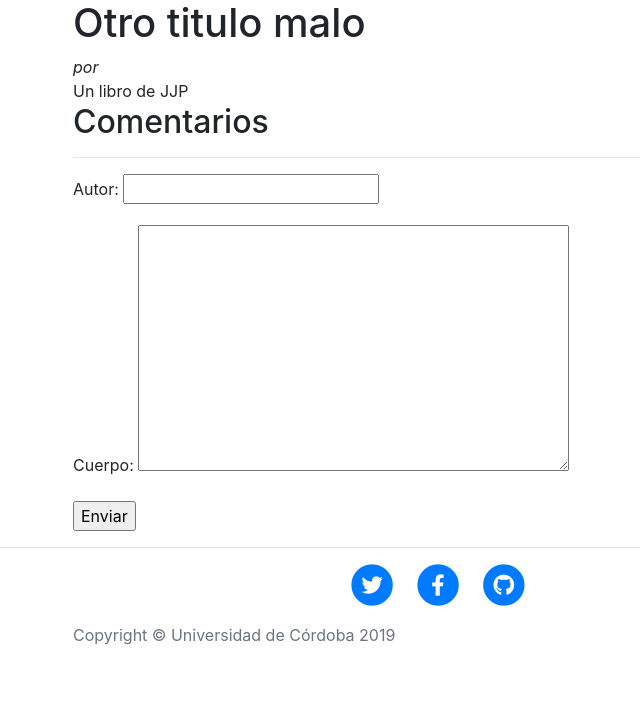
After one commit to popoff1998/CursoDjango, a Django app: a page that uses blog/templates/blog.html in a window 1280 px wide. The commit adds this page. Shown: the part 81-800 px from the top of the page, without its empty margins (202-842 px from the left). Run offline with Django 3.2, Linux system fonts and the light colour scheme; data comes from the database, SQL or seed files in the repository; data that the repository does not hold is empty; some libraries are stand-ins or nearby versions.

Commit message:
faltan cosas

```diff
--- /dev/null
+++ b/blog/articulos/forms.py
@@ -0,0 +1,8 @@
+from django import forms
+from .models import Comentario
+
+
+class ComentarioForm(forms.ModelForm):
+    class Meta:
+        model = Comentario
+        fields = ['autor', 'cuerpo']
--- a/blog/articulos/templates/detail.html
+++ b/blog/articulos/templates/detail.html
@@ -1,3 +1,20 @@
-<h1>
-{{ id }}
-</h1>
+{% extends 'blog.html' %}
+
+{% block contenido %}
+    <h1>{{ articulo.titulo }}</h1> <i>por {{ articulo.autor.get_full_name }}</i>
+    <br>
+    {{ articulo.cuerpo|safe }}
+    <h2>Comentarios</h2>
+    {% for comentario in articulo.comentario_set.all %}
+        <b>Enviado por: {{ comentario.autor }}</b>
+        <br>
+        {{ comentario.cuerpo }}
+        <br>
+    {% endfor %}
+    <hr>
+    <form action="{% url 'detalle' articulo.slug %}" method="post">
+        {% csrf_token %}
+        {{ form.as_p}}
+        <input type="submit" value="Enviar">
+    </form>
+{% endblock contenido %}
--- a/blog/articulos/urls.py
+++ b/blog/articulos/urls.py
@@ -3,5 +3,7 @@ from django.urls import path
 from . import views
 
 urlpatterns = [
-    path('detalle/<slug:slug>', views.DetailView.as_view(), name='detalle')
+    path('detalle/<slug:slug>/', views.DetailView.as_view(), name='detalle'),
+    path('autores/', views.AutoresView.as_view(), name='autores'),
+    path('autor/<str:username>/', views.DetailAutorView.as_view(), name='autor'),
 ]
--- a/blog/articulos/views.py
+++ b/blog/articulos/views.py
@@ -1,13 +1,21 @@
-from django.shortcuts import render
+from django.shortcuts import render, reverse
 
-# Create your views here.
-from django.http import HttpResponse
+from django.contrib.auth.models import User
+from django.http import HttpResponse, HttpResponseRedirect
 from django.views import View
+from rest_framework import generics
+
+from .models import Articulo, Comentario
+from .forms import ComentarioForm
+from .serializers import ArticuloSerializer, ComentarioSerializer
 
 
 class IndexView(View):
+    template_name = 'index.html'
+
     def get(self, request):
-        return HttpResponse('result')
+        articulos = Articulo.objects.all()
+        return render(request, self.template_name, {'articulos': articulos})
 
     def post(self, request):
         # <view logic>
@@ -18,4 +26,62 @@ class DetailView(View):
     template_name = 'detail.html'
 
     def get(self, request, slug):
-        return render(request, self.template_name, {'id': slug})
+        articulo = Articulo.objects.get(slug=slug)
+        form = ComentarioForm()
+        context = {'articulo': articulo, 'form': form}
+        return render(request, self.template_name, context)
+
+    def post(self, request, slug):
+        articulo = Articulo.objects.get(slug=slug)
+        comentario = Comentario(articulo=articulo)
+        form = ComentarioForm(request.POST, instance=comentario)
+        if form.is_valid:
+            form.save()
+            form = ComentarioForm()
+        return HttpResponseRedirect(reverse('detalle', args=(articulo.slug,)))
+
+
+class AutoresView(View):
+    template_name = 'autores.html'
+
+    def get(self, request):
+        autores = User.objects.filter(articulo__isnull=False)
+        return render(request, self.template_name, {'autores': autores})
+
+
+class DetailAutorView(View):
+    template_name = 'detail_autor.html'
+
+    def get(self, request, username):
+        autor = User.objects.get(username=username)
+        return render(request, self.template_name, {'autor': autor})
+
+
+class ListaArticulosView(generics.ListCreateAPIView):
+    model = Articulo
+    serializer_class = ArticuloSerializer
+
+    def get_queryset(self):
+        queryset = Articulo.objects.all()
+        id = self.request.query_params.get('id')
+        slug = self.request.query_params.get('slug')
+        if id:
+            queryset = queryset.filter(id=id)
+        elif slug:
+            queryset = queryset.filter(slug__icontains=slug)
+        return queryset
+
+
+class ListaComentariosView(generics.ListCreateAPIView):
+    model = Comentario
+    serializer_class = ComentarioSerializer
+
+    def get_queryset(self):
+        queryset = Comentario.objects.all()
+        autor = self.request.query_params.get('autor')
+        cuerpo = self.request.query_params.get('cuerpo')
+        if autor:
+            queryset = queryset.filter(autor__icontains=autor)
+        elif cuerpo:
+            queryset = queryset.filter(cuerpo__icontains=cuerpo)
+        return queryset
--- /dev/null
+++ b/blog/templates/blog.html
@@ -0,0 +1,127 @@
+{% load static %}
+<!DOCTYPE html>
+<html lang="es">
+        <head>
+                <meta charset="utf-8">
+                <meta name="viewport" content="width=device-width, initial-scale=1, shrink-to-fit=no">
+                <title>Nuestro blog personal</title>
+
+                <!-- Bootstrap core CSS -->
+                <link href="{% static 'blog/vendor/bootstrap/css/bootstrap.min.css' %}" rel="stylesheet">
+
+                <!-- Custom fonts for this template -->
+                <link href="{% static 'blog/vendor/fontawesome-free/css/all.min.css' %}" rel="stylesheet" type="text/css">
+                <link href='https://fonts.googleapis.com/css?family=Lora:400,700,400italic,700italic' rel='stylesheet' type='text/css'>
+                <link href='https://fonts.googleapis.com/css?family=Open+Sans:300italic,400italic,600italic,700italic,800italic,400,300,600,700,800' rel='stylesheet' type='text/css'>
+
+                <!-- Custom styles for this template -->
+                <link href="{% static 'blog/css/clean-blog.min.css' %}" rel="stylesheet">
+            </head>
+<body>
+    <nav class="navbar navbar-expand-lg navbar-light fixed-top" id="mainNav">
+        <div class="container">
+            <a class="navbar-brand" href="http://127.0.0.1:8000/">Nuestro blog personal</a>
+            <button class="navbar-toggler navbar-toggler-right" type="button" data-toggle="collapse" data-target="#navbarResponsive" aria-controls="navbarResponsive" aria-expanded="false" aria-label="Toggle navigation">
+                Menú
+                <i class="fas fa-bars"></i>
+            </button>
+            <div class="collapse navbar-collapse" id="navbarResponsive">
+                <ul class="navbar-nav ml-auto">
+                    <li class="nav-item">
+                        <a class="nav-link" href="http://127.0.0.1:8000/">Inicio</a>
+                    </li>
+                    <li class="nav-item">
+                        <a class="nav-link" href="http://127.0.0.1:8000/articulos/autores/">Sobre los autores</a>
+                    </li>
+                    <li class="nav-item">
+                        <a class="nav-link" href="http://127.0.0.1:8000/contacto/">Contacto</a>
+                    </li>
+                </ul>
+            </div>
+        </div>
+    </nav>
+
+    <header class="masthead" style="background-image: url('/static/blog/img/home-bg.jpg')">
+
+        <div class="overlay"></div>
+        <div class="container">
+            <div class="row">
+                <div class="col-lg-8 col-md-10 mx-auto">
+
+                    <div class="site-heading">
+
+                        <h1>
+
+    Nuestro blog personal
+
+                        </h1>
+                        <span class="subheading">
+
+    Aquí encontrarás artículos de varios autores ¡seguro que te encantarán!
+
+                        </span>
+
+
+                    </div>
+                </div>
+            </div>
+        </div>
+    </header>
+
+
+    <div class="container">
+        <div class="row">
+            <div class="col-lg-8 col-md-10 mx-auto">
+                {% block contenido %}
+                    Esto se mostrará si no hay contenido
+                {% endblock contenido %}
+            </div>
+        </div>
+    </div>
+
+
+    <hr>
+
+
+    <footer>
+        <div class="container">
+            <div class="row">
+                <div class="col-lg-8 col-md-10 mx-auto">
+                    <ul class="list-inline text-center">
+                        <li class="list-inline-item">
+                            <a href="https://twitter.com/InformaticaUCO" target="_blank">
+                                <span class="fa-stack fa-lg">
+                                    <i class="fas fa-circle fa-stack-2x"></i>
+                                    <i class="fab fa-twitter fa-stack-1x fa-inverse"></i>
+                                </span>
+                            </a>
+                        </li>
+                        <li class="list-inline-item">
+                            <a href="https://es-es.facebook.com/InformaticaUCO" target="_blank">
+                                <span class="fa-stack fa-lg">
+                                    <i class="fas fa-circle fa-stack-2x"></i>
+                                    <i class="fab fa-facebook-f fa-stack-1x fa-inverse"></i>
+                                </span>
+                            </a>
+                        </li>
+                        <li class="list-inline-item">
+                            <a href="https://github.com/InformaticaUCO" target="_blank">
+                                <span class="fa-stack fa-lg">
+                                    <i class="fas fa-circle fa-stack-2x"></i>
+                                    <i class="fab fa-github fa-stack-1x fa-inverse"></i>
+                                </span>
+                            </a>
+                        </li>
+                    </ul>
+                    <p class="copyright text-muted">Copyright © Universidad de Córdoba 2019</p>
+                </div>
+            </div>
+        </div>
+    </footer>
+
+    <script src="blog_files/jquery.js"></script>
+    <script src="blog_files/bootstrap.js"></script>
+
+    <script src="blog_files/clean-blog.js"></script>
+
+</body></html>
```
Also changed, not shown: blog/articulos/serializers.py (added, +14 -0 lines), blog/articulos/templates/autores.html (added, +10 -0 lines), blog/articulos/templates/detail_autor.html (added, +9 -0 lines), blog/articulos/templates/index.html (added, +16 -0 lines).
